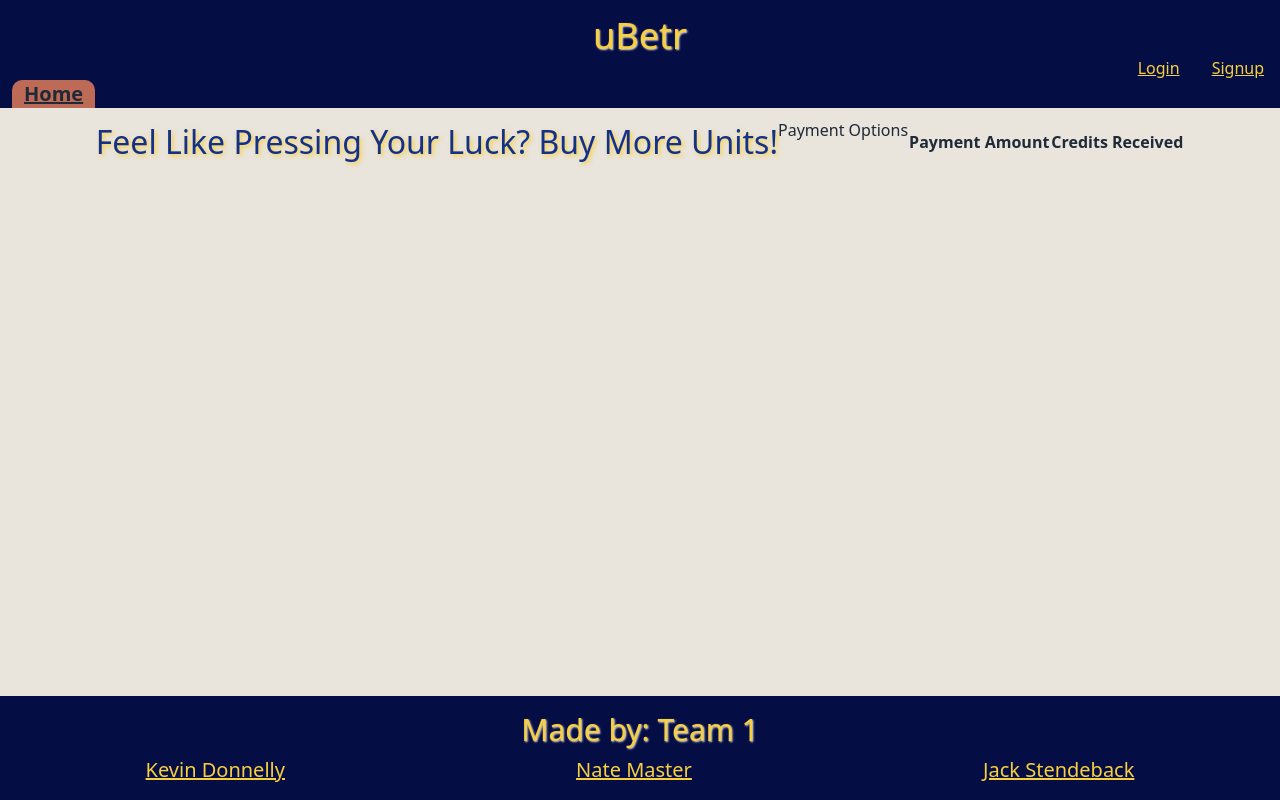
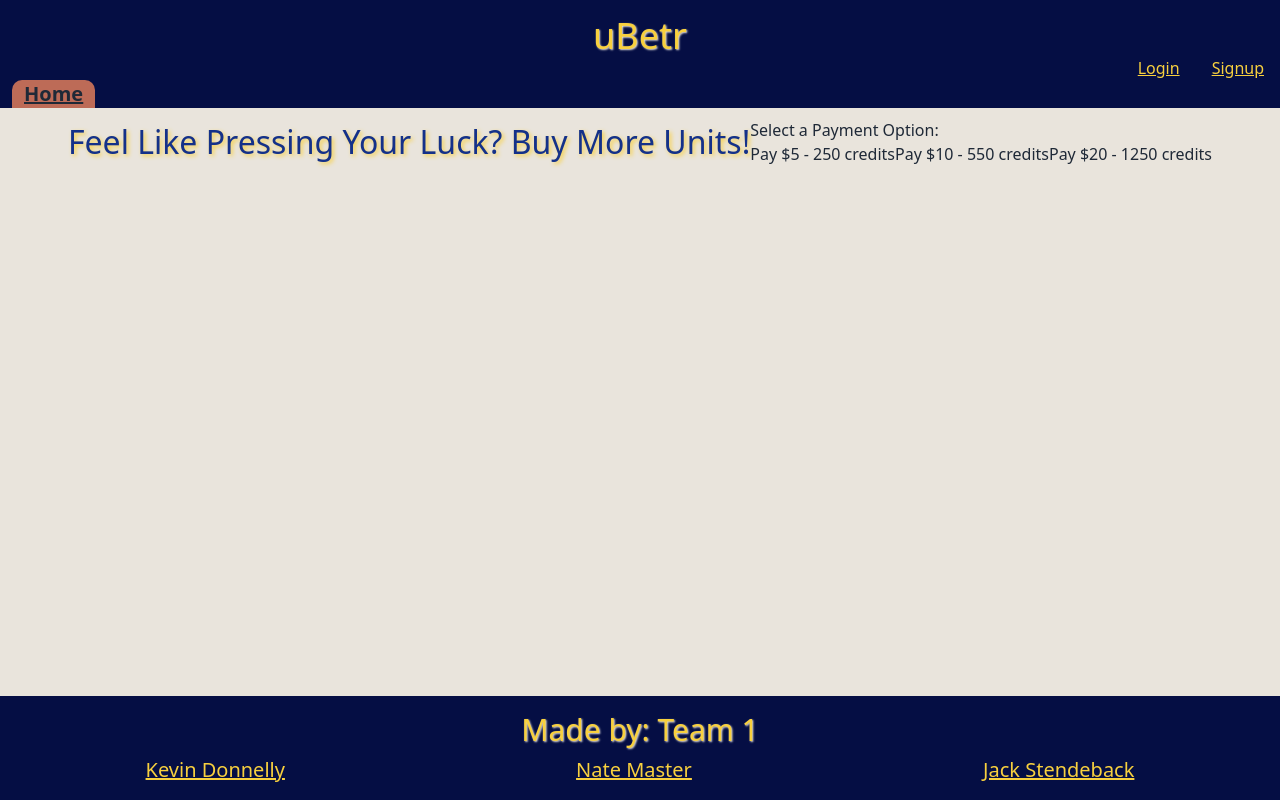
Before and after one commit to natejmaster/sports-gambling-odds-comp, a React (Vite) app in the folder client/: page /buyunits in a window 1280 px wide. Built offline with nearby package versions, Linux system fonts and the light colour scheme; no server answers.

Commit message:
adding payment options for the users

```diff
--- a/client/src/pages/BuyUnits.jsx
+++ b/client/src/pages/BuyUnits.jsx
@@ -1,19 +1,28 @@
 import '../index.css';
 export default function BuyUnits() {
-    return (
+    const paymentOptions = [
+        { price: 5, credits: 250 },
+        { price: 10, credits: 550 },
+        { price: 20, credits: 1250 },
+        // Add more payment options as needed
+      ];
+
+      return (
         <div id="parent-title">
-            <h1 id="buy-units-title">Feel Like Pressing Your Luck? Buy More Units!</h1>
-
-            <h2>Payment Options</h2>
-            <table>
-                <thead>
-                    <tr>
-                        <th>Payment Amount</th>
-                        <th>Credits Received</th>
-                    </tr>
-                </thead>
-            </table>
-
+          <h1 id="buy-units-title">Feel Like Pressing Your Luck? Buy More Units!</h1>
+          <div>
+      <h2>Select a Payment Option:</h2>
+      <div>
+        {paymentOptions.map((option, index) => (
+          <button
+            key={index}
+            onClick={() => handlePayment(option.price, option.credits)}
+          >
+            {`Pay $${option.price} - ${option.credits} credits`}
+          </button>
+        ))}
+      </div>
+    </div>
         </div>
-    )
+      );
 }
```
